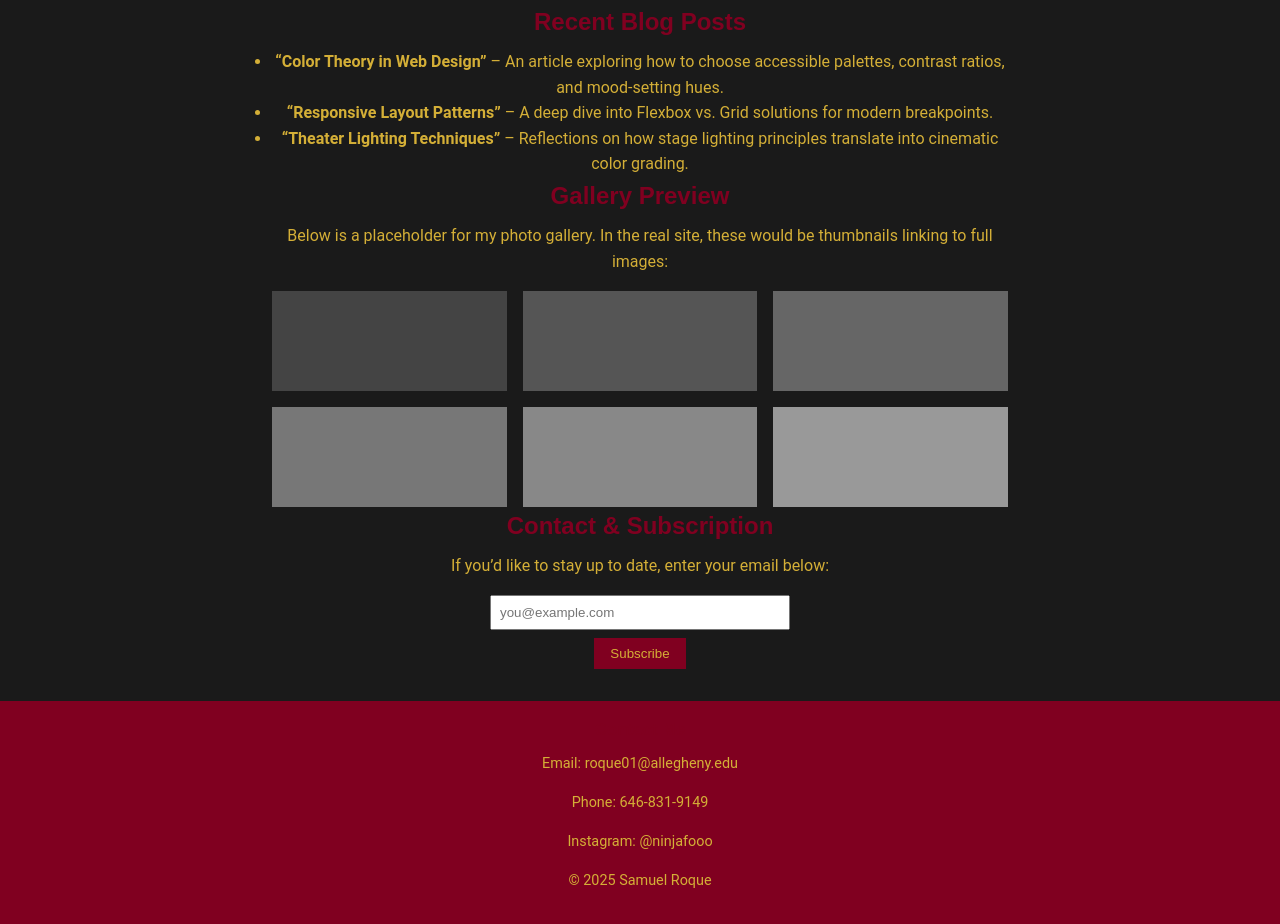
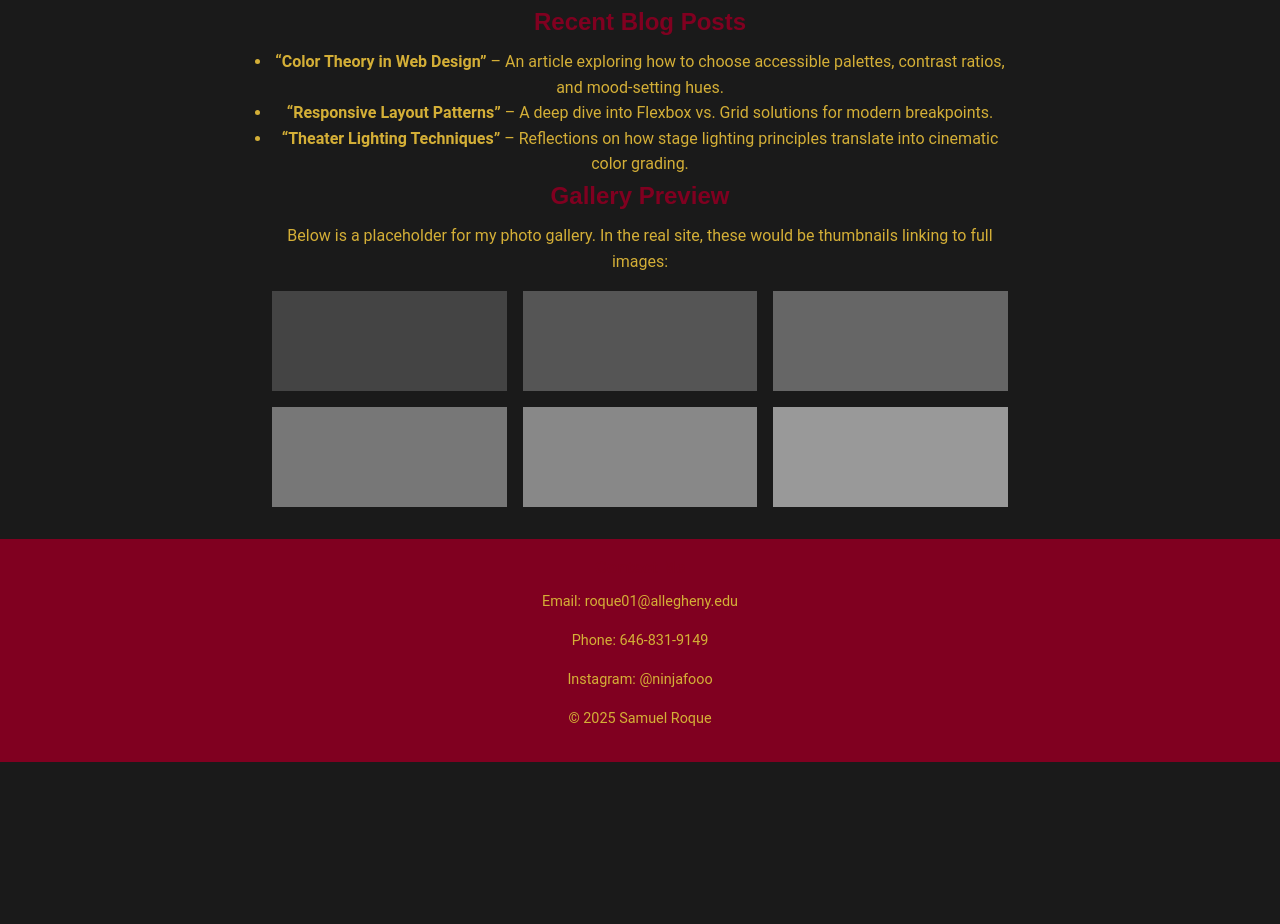
Before and after one commit to Sroque27/Personal-website, a plain HTML site: page docs/index.html in a window 1280 px wide. Shown: the part 718-1642 px from the top of the page. After the commit the page ends 1480 px from the top, so only its background shows below. Drawn offline with Linux system fonts and the light colour scheme.

```diff
--- a/docs/index.html
+++ b/docs/index.html
@@ -76,15 +76,6 @@
           <div style="background:#999; height:100px;"></div>
         </div>
       </section>
-
-      <section class="achievement">
-        <h2>Contact & Subscription</h2>
-        <p>If you’d like to stay up to date, enter your email below:</p>
-        <form style="margin-top:1rem; display:flex; flex-direction:column; align-items:center;">
-          <input type="email" placeholder="you@example.com" style="padding:0.5rem; width:80%; max-width:300px;"/>
-          <button type="submit" style="margin-top:0.5rem;">Subscribe</button>
-        </form>
-      </section>
       <!-- Test Content Ends Here -->
   </main>
 
```
